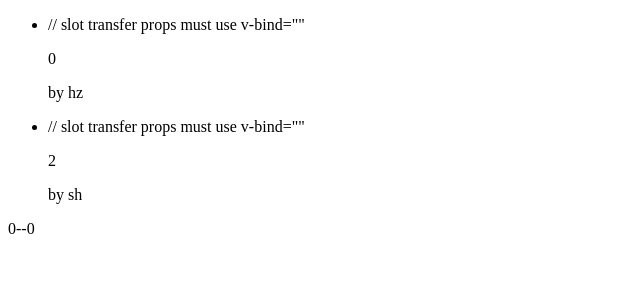
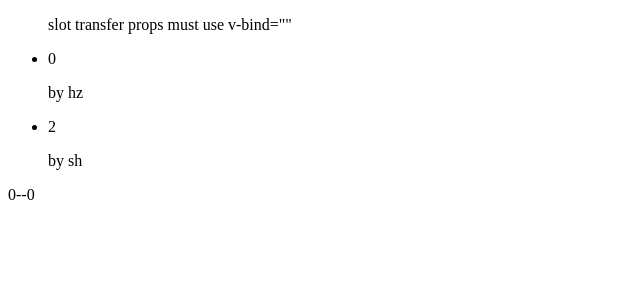
Before and after one commit to frankRenlf/vite_projects, a Vue app in the folder vue-demo/: page / in a window 1280 px wide. Shown: the top 300 px of the page, without its empty margins (0-640 px from the left). Built offline with nearby package versions, Linux system fonts and the light colour scheme.

Commit message:
Update SlotCom.vue

```diff
--- a/vue-demo/src/components/SlotCom.vue
+++ b/vue-demo/src/components/SlotCom.vue
@@ -1,7 +1,7 @@
 <template>
   <ul>
+    slot transfer props must use v-bind=""
     <li v-for="item in items" :key="item.id">
-      // slot transfer props must use v-bind=""
       <slot name="item" v-bind="item"></slot>
     </li>
   </ul>
```
